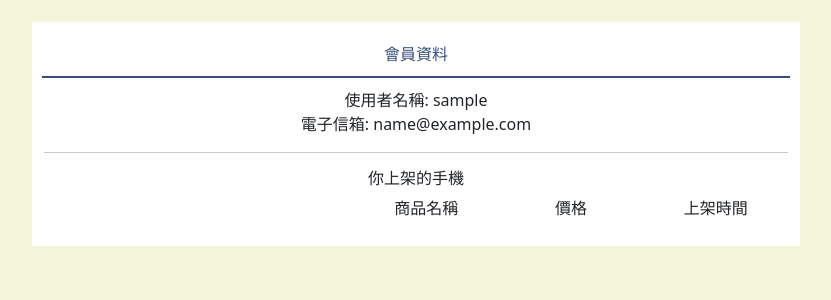
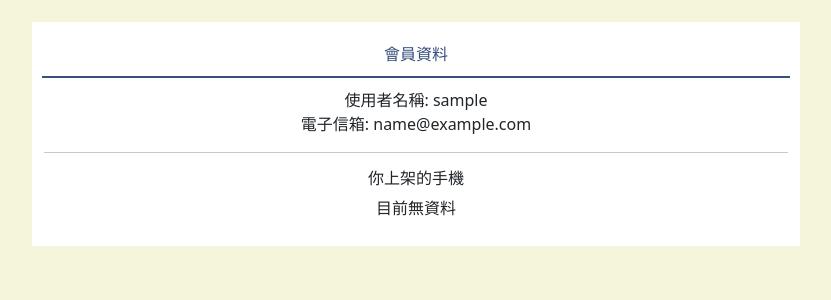
Before and after one commit to addie-tyc/Salephones, a Django app: page /smartphone-smartprice/profile in a window 1280 px wide. Shown: the part 274-574 px from the top of the page, without its empty margins (224-1055 px from the left). Run offline with Django 3.2, Linux system fonts and the light colour scheme; the visitor is signed in with stand-in values (Sample User, id 1); data that the repository does not hold is empty; parts of the project's set-up code (start-up, migrations or seed data) failed here and were passed over; some libraries are stand-ins or nearby versions.

Commit message:
Modifie profile page wording

```diff
--- a/smartphone_site/static/css/main.css
+++ b/smartphone_site/static/css/main.css
@@ -161,7 +161,7 @@ a.current {
 .success {
   list-style: none;
   text-align: center;
-  width: 50%;
+  width: 60%;
   margin: auto;
   margin-top: 26px;
   background-color: mediumaquamarine;
@@ -170,7 +170,7 @@ a.current {
 .error {
   list-style: none;
   text-align: center;
-  width: 50%;
+  width: 60%;
   margin: auto;
   margin-top: 26px;
   background-color: rgb(250, 100, 100);
--- a/smartphone_site/static/js/profile.js
+++ b/smartphone_site/static/js/profile.js
@@ -10,6 +10,17 @@ function render_user_info(user_info) {
 function render_post(data) {
     let postDiv = document.querySelector('#sale-post')
     let sale_post =  data.sale_post
+    var newDiv = document.createElement('div')
+    newDiv.className = "row text-center"
+    if (sale_post.length > 0) {
+        newDiv.innerHTML = `<div name="image" class="col-5 text-center"></div>
+        <div name="title" class="col text-center">商品名稱</div>
+        <div name="price" class="col text-center">價格</div>
+        <div name="created_at" class="col text-center">上架時間</div>`
+    } else {
+        newDiv.innerHTML = `<div class="col text-center">目前無資料</div>`
+    }
+    postDiv.appendChild(newDiv)
     for (var i = 0; i < sale_post.length; i += 1) {
         var newA = document.createElement('a')
         newA.className = "link-reset"
--- a/smartphone_site/templates/post.html
+++ b/smartphone_site/templates/post.html
@@ -19,7 +19,9 @@
         盒裝內容：{{ data.box }}
       </div>
       <div class="row m-left">
-        物品狀況：{{ data.status }}
+        物品狀況：<br>
+        <br>
+            {{ data.status }}
       </div>
       {% for img in data.images %}
         <div class="row text-center"><img src="{{ img }}"></div>
--- a/smartphone_site/templates/profile.html
+++ b/smartphone_site/templates/profile.html
@@ -12,12 +12,6 @@
     <hr>
     <div class="container text-center" id="sale-post">
       <h6>你上架的手機</h6>
-      <div class="row">
-        <div name="image" class="col-5 text-center"></div>
-        <div name="title" class="col text-center">商品名稱</div>
-        <div name="price" class="col text-center">價格</div>
-        <div name="created_at" class="col text-center">上架時間</div>
-      </div>
     </div>
   </div>
 </body>
```
